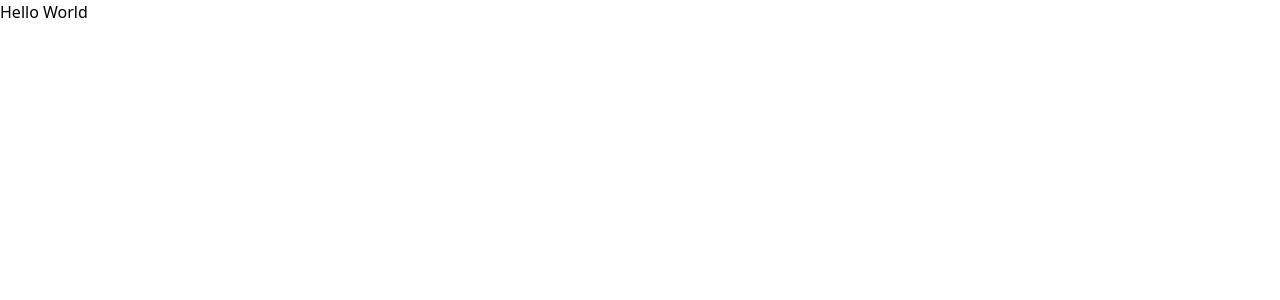
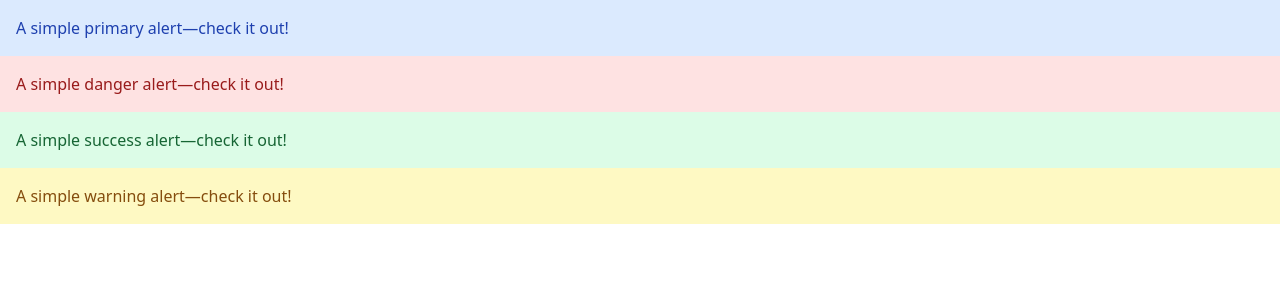
Before and after one commit to W-P-N/joker-css, a React (Create React App) app: page / in a window 1280 px wide. Shown: the top 300 px of the page. Built offline with nearby package versions, Linux system fonts and the light colour scheme.

Commit message:
added 4 alert components

```diff
--- a/src/App.jsx
+++ b/src/App.jsx
@@ -1,6 +1,13 @@
+import { AlertDanger, AlertPrimary, AlertSuccess, AlertWarning } from "./Components/Alert"
+
 const App = () => {
     return (
-        <h1>Hello World</h1>
+        <>
+        <AlertPrimary/>
+        <AlertDanger/>
+        <AlertSuccess/>
+        <AlertWarning/>
+        </>
     )
 }
 
--- /dev/null
+++ b/src/Components/Alert/index.jsx
@@ -0,0 +1,38 @@
+const AlertPrimary = () => {
+    return (
+        <div className="bg-blue-100 p-4 text-blue-800">
+            A simple primary alert—check it out!
+        </div>
+    )
+}
+
+const AlertDanger = () => {
+    return (
+        <div className="bg-red-100 p-4 text-red-800">
+            A simple danger alert—check it out!
+        </div>
+    )
+}
+
+const AlertSuccess = () => {
+    return (
+        <div className="bg-green-100 p-4 text-green-800">
+            A simple success alert—check it out!
+        </div>
+    )
+}
+
+const AlertWarning = () => {
+    return (
+        <div className="bg-yellow-100 p-4 text-yellow-800">
+            A simple warning alert—check it out!
+        </div>
+    )
+}
+
+export {
+    AlertPrimary,
+    AlertDanger,
+    AlertSuccess ,
+    AlertWarning
+}
```
Also changed, not shown: src/Components/component1.jsx (deleted).
